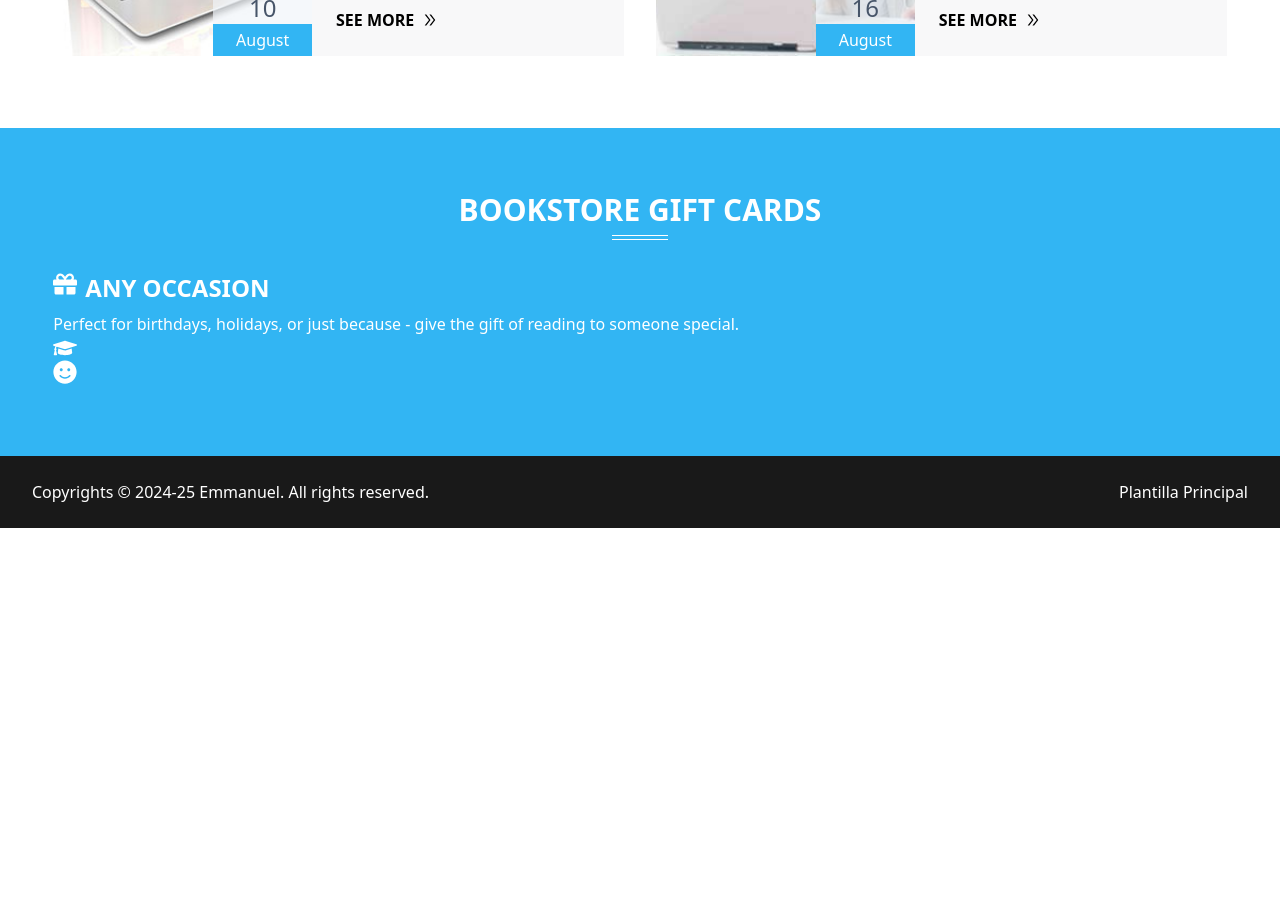
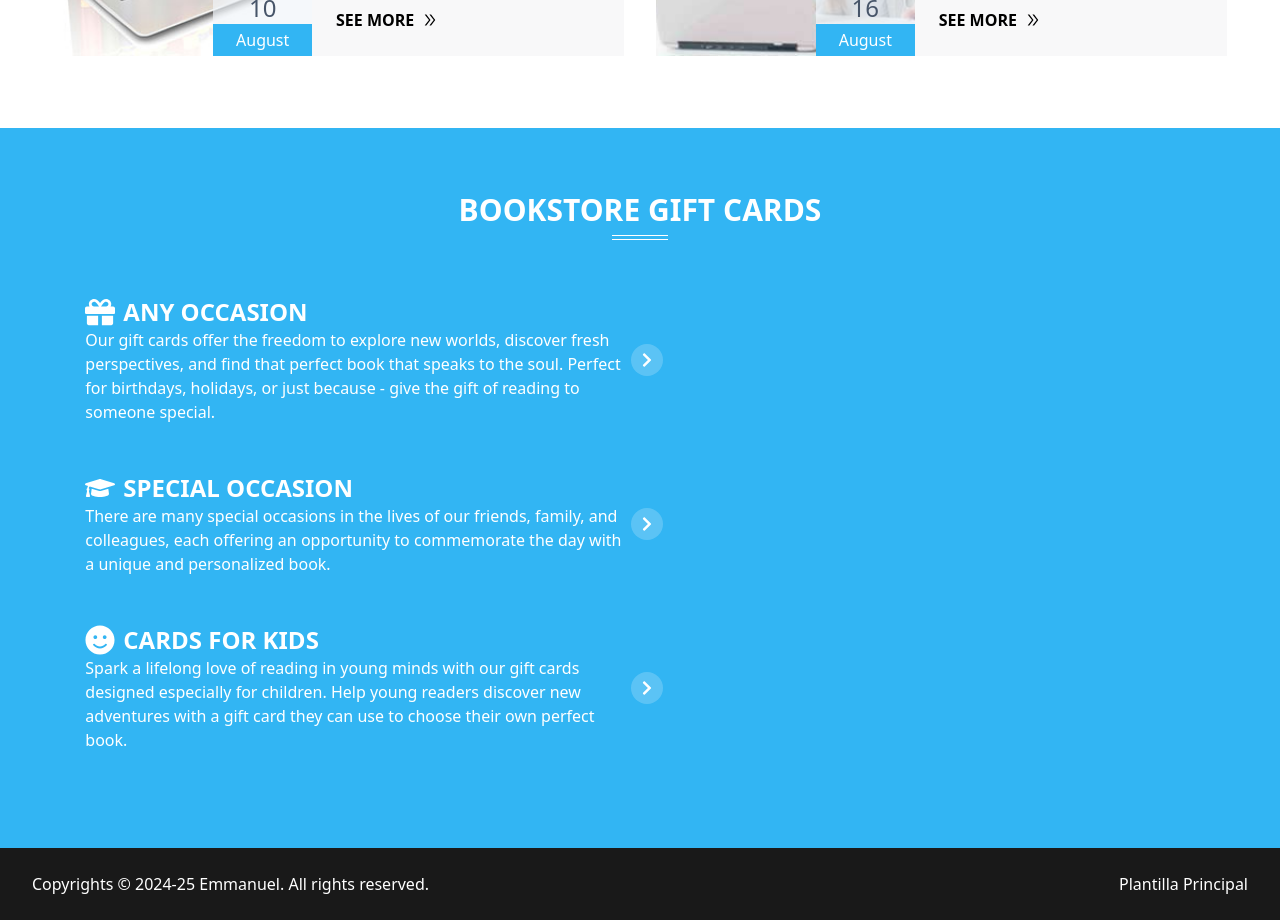
Before and after one commit to emmanuel-cruz-dev/literarium, a React (Vite) app: page / in a window 1280 px wide. Shown: the part 5440-6360 px from the top of the page. Before the commit the page ends 5968 px from the top, so only its background shows below. Built offline with nearby package versions, Linux system fonts and the light colour scheme.

Commit message:
estilos y estructura en Gift cards

```diff
--- a/src/components/Gift.tsx
+++ b/src/components/Gift.tsx
@@ -1,4 +1,9 @@
-import { FaGift, FaGraduationCap, FaSmile } from "react-icons/fa";
+import {
+  FaGift,
+  FaGraduationCap,
+  FaSmile,
+  FaChevronRight,
+} from "react-icons/fa";
 import { FC } from "react";
 
 interface GiftCardProps {
@@ -13,18 +18,37 @@ const cards = [
     icon: <FaGift />,
     title: "Any Occasion",
     description:
-      "Perfect for birthdays, holidays, or just because - give the gift of reading to someone special.",
+      "Our gift cards offer the freedom to explore new worlds, discover fresh perspectives, and find that perfect book that speaks to the soul. Perfect for birthdays, holidays, or just because - give the gift of reading to someone special.",
+  },
+  {
+    id: 2,
+    icon: <FaGraduationCap />,
+    title: "Special Occasion",
+    description:
+      "There are many special occasions in the lives of our friends, family, and colleagues, each offering an opportunity to commemorate the day with a unique and personalized book.",
+  },
+  {
+    id: 3,
+    icon: <FaSmile />,
+    title: "Cards for Kids",
+    description:
+      "Spark a lifelong love of reading in young minds with our gift cards designed especially for children. Help young readers discover new adventures with a gift card they can use to choose their own perfect book.",
   },
 ];
 
 const GiftCard: FC<GiftCardProps> = ({ icon, title, description }) => {
   return (
-    <article className="flex flex-col gap-2">
-      <div className="flex gap-2 text-2xl uppercase font-bold">
-        <span>{icon}</span>
-        <h2>{title}</h2>
+    <article className="flex items-center w-[52%]">
+      <div className="flex flex-col p-4 py-6 hover:bg-white/20">
+        <div className="flex items-center gap-2 text-2xl uppercase font-bold">
+          <span className="text-3xl">{icon}</span>
+          <h2>{title}</h2>
+        </div>
+        <p className="font-light">{description}</p>
       </div>
-      <p>{description}</p>
+      <span className="-ml-3 rounded-full bg-white/20 p-2">
+        <FaChevronRight />
+      </span>
     </article>
   );
 };
@@ -32,19 +56,16 @@ const GiftCard: FC<GiftCardProps> = ({ icon, title, description }) => {
 const Gift = () => {
   return (
     <section className="blog background-accent__item" id="blog">
-      <article className="w-11/12 mx-auto py-12">
+      <article className="w-11/12 mx-auto py-12 px-4">
         <div className="flex flex-col gap-4 justify-center items-center text-center py-4">
           <h2 className="uppercase font-bold text-3xl text-white section__title gift__title">
             Bookstore Gift Cards
           </h2>
         </div>
-        <article className="py-6 text-white">
+        <article className=" flex flex-col py-6 text-white">
           {cards.map((card) => (
             <GiftCard key={card.id} {...card} />
           ))}
-
-          <FaGraduationCap size={24} />
-          <FaSmile size={24} />
         </article>
       </article>
     </section>
```
